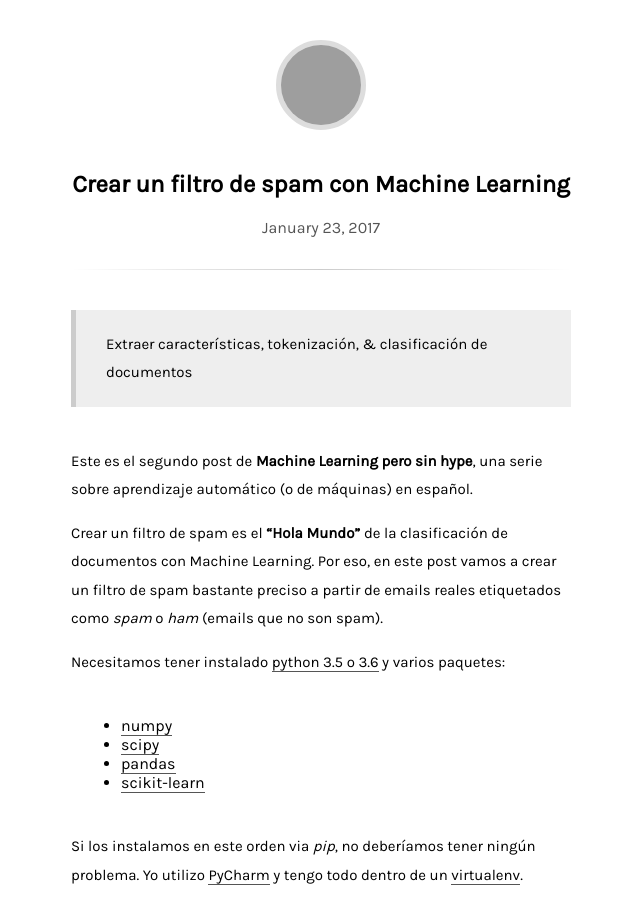
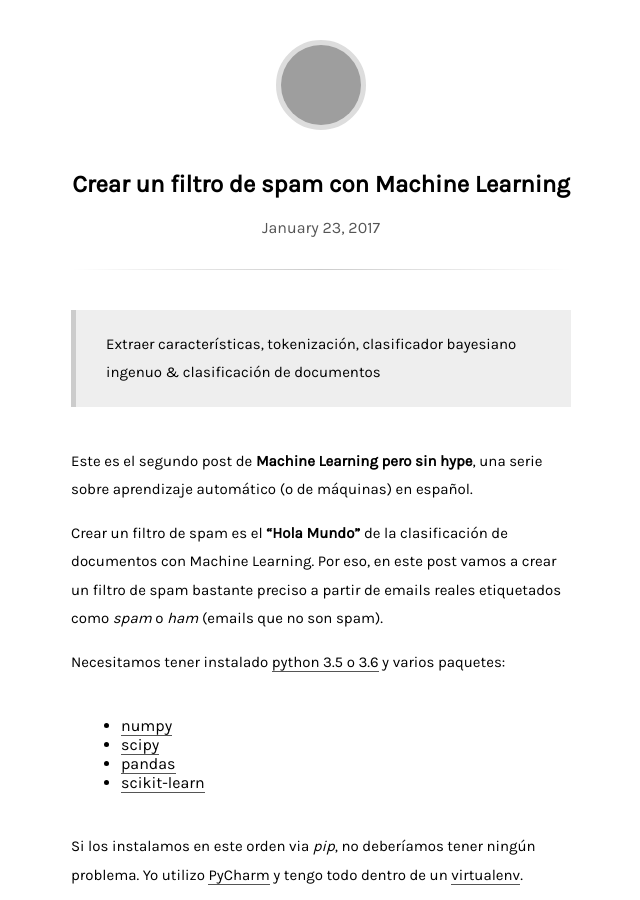
Before and after one commit to stanete/stanete.github.io, a Jekyll site: the page built from _posts/2017-01-23-filtro-spam-machine-learning.md, in a window 1280 px wide and 900 px high, cut to the strip 0-900 px from the top of the window. Shown: the whole strip, without its empty margins (319-959 px from the left). Built offline with Jekyll 4.4.1, drawn with Linux system fonts in a browser that asks for light colours; comment, search, counter and statistics services are not loaded; some of the changed text lies outside the part shown; grey boxes are pictures that could not be loaded.

Commit message:
Explain some stuff

```diff
--- a/_posts/2017-01-23-filtro-spam-machine-learning.md
+++ b/_posts/2017-01-23-filtro-spam-machine-learning.md
@@ -7,7 +7,7 @@ image: /images/filtro-spam-machine-learning.png
 redirect_from: "/clasificador-bayesiano-ingenuo"
 ---
 
-> Extraer características, tokenización, & clasificación de documentos
+> Extraer características, tokenización, clasificador bayesiano ingenuo & clasificación de documentos
 
 Este es el segundo post de **Machine Learning pero sin hype**, una serie sobre aprendizaje automático (o de máquinas) en español.
 
```
Also changed, not shown: other parts of _posts/2017-01-23-filtro-spam-machine-learning.md (+2 -0 lines), _posts/2017-01-15-introduccion-machine-learning-sin-hype.md (+1 -1 lines).
